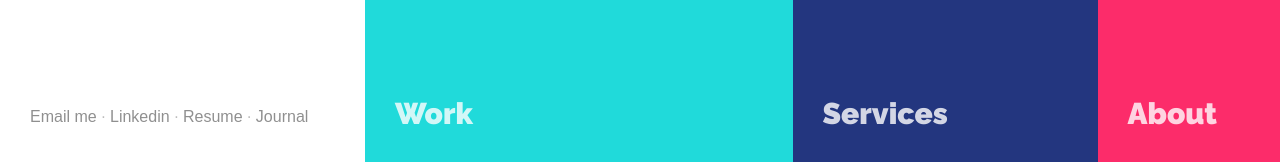
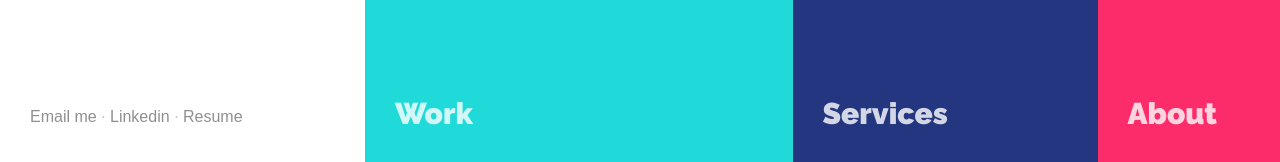
Before and after one commit to iamcamilo/iamcamilo, a Jekyll site: the page built from index.html, in a window 1280 px wide. Shown: the part 738-900 px from the top of the page. Built offline with Jekyll 4.4.1, drawn with Linux system fonts in a browser that asks for light colours; some web fonts are replaced.

Commit message:
Update index.html

```diff
--- a/index.html
+++ b/index.html
@@ -60,8 +60,8 @@ layout: home
   <a href="https://www.linkedin.com/in/iamcamilo" target="_blank">Linkedin</a>
   <span>·</span>
   <a href="https://drive.google.com/open?id=0B6-SxHdAstlbTjhnUnNocVU3WFk" target="_blank">Resume</a>
-  <span>·</span>
-  <a href="https://www.notion.so/943058d917584574879e94dfdcd93493?v=40e02cb7e240472b928813d65a98fc61" target="_blank">Journal</a>
+  <!-- <span>·</span> -->
+  <!-- <a href="https://www.notion.so/943058d917584574879e94dfdcd93493?v=40e02cb7e240472b928813d65a98fc61" target="_blank">Journal</a> -->
   <!-- <span>·</span>
   <a href="#">Instagram</a> -->
 </footer>
```
